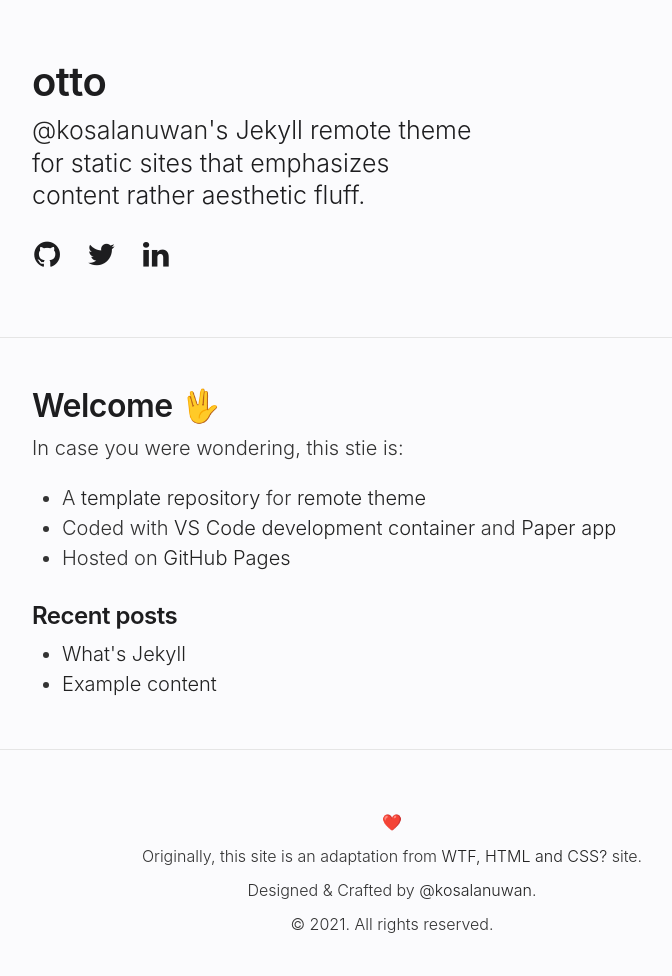
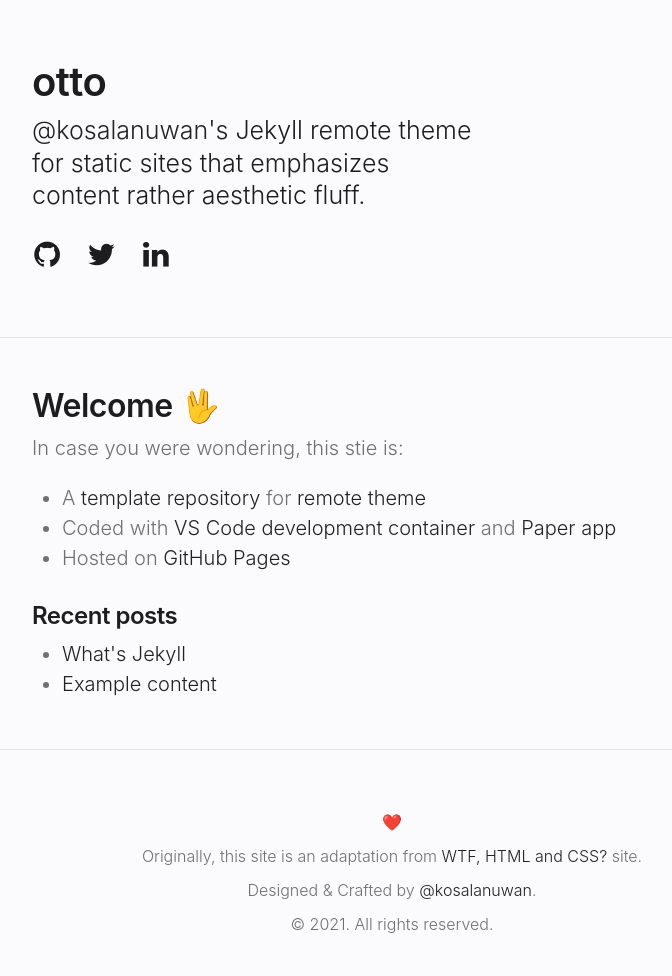
Before and after one commit to kosperera/jekyll-otto-theme, a Jekyll site: the page built from _pages/index.md, in a window 1280 px wide. Shown: the whole page, without its empty margins (248-920 px from the left). Built offline with Jekyll 4.4.1, drawn with Linux system fonts in a browser that asks for light colours; emoji names are drawn with the system emoji font; some web fonts are replaced.

Commit message:
style: improve font colors

```diff
--- a/_sass/otto/_variables.scss
+++ b/_sass/otto/_variables.scss
@@ -7,13 +7,13 @@
 :root {
   --gutter: 1.5rem;
   --body-bg: #fbfbfd;
-  --body-color: #333;
+  --body-color: #707070;
   --body-font-weight: 300;
   --font: -apple-system, BlinkMacSystemFont, "Segoe UI", Helvetica, Arial, sans-serif;
   // --font: "SF Pro Display","SF Pro Icons","Helvetica Neue","Helvetica","Arial",sans-serif;
   --monospace-font: Menlo, Monaco, "Courier New", monospace !important;
   --heading-color: #1d1d1f;
-  --heading-color-hover: #222;
+  --heading-color-hover: #000;
   --hr-color: #e5e5e5; //rgba(0, 0, 0, 0.5);
   --secondary-color: #333;
   --secondary-color-hover: #707070;
```
